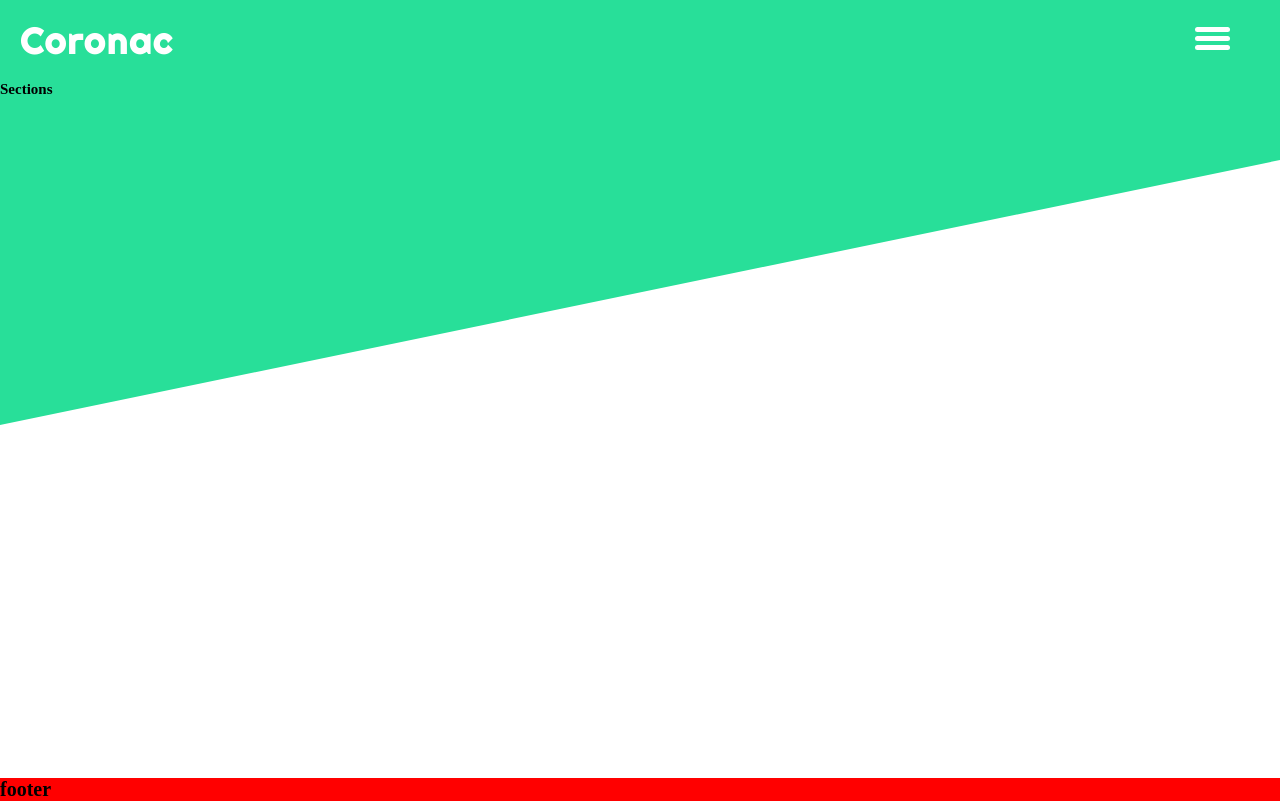
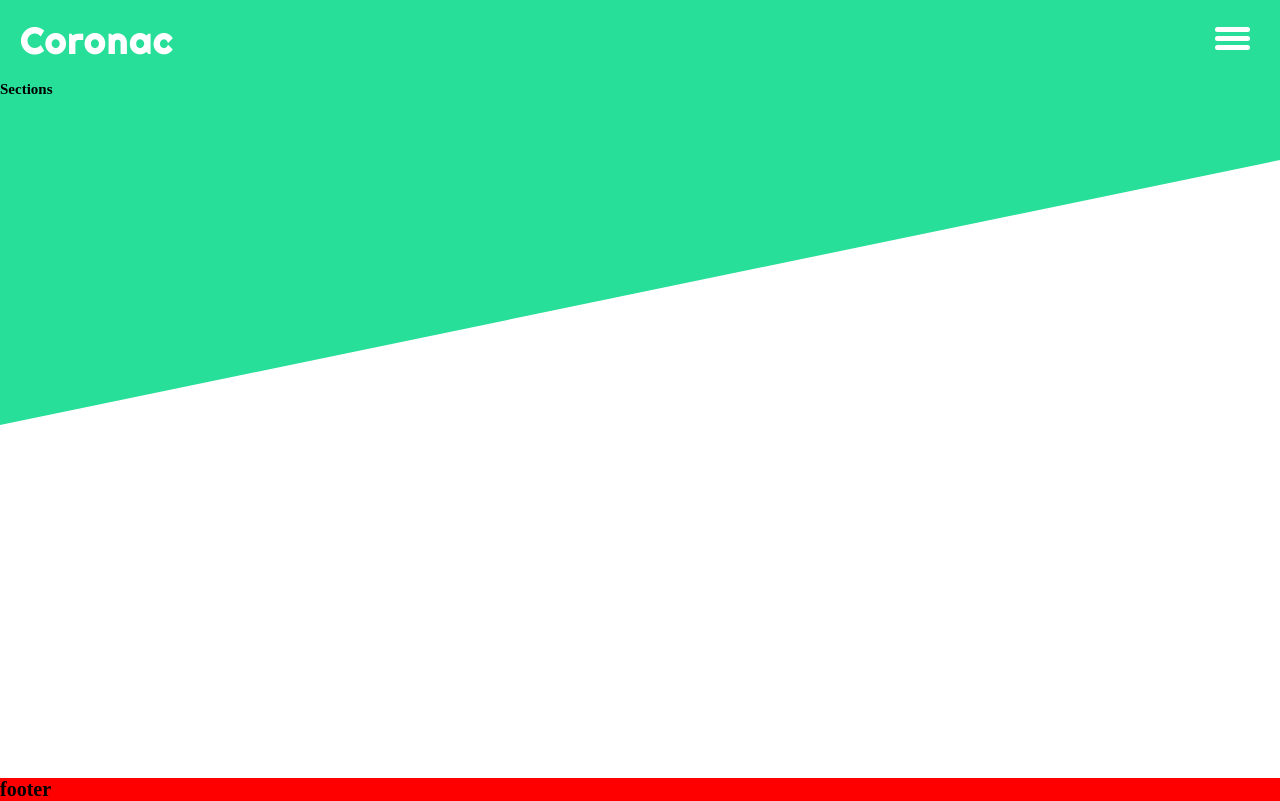
Before and after one commit to julioceno/coronac, a plain HTML site: page page-cases.html in a window 1280 px wide. Drawn offline with Linux system fonts and the light colour scheme.

Commit message:
AJUSTANDO ONDE O MENU HAMBURGUER VAI FICAR

```diff
--- a/css/header-footer.css
+++ b/css/header-footer.css
@@ -20,7 +20,7 @@
 
 .menu-container {
     position: absolute;
-    right: 50px;
+    right: 3rem;
 }
 
 #menu { /*Posicionamento do menu */
```
